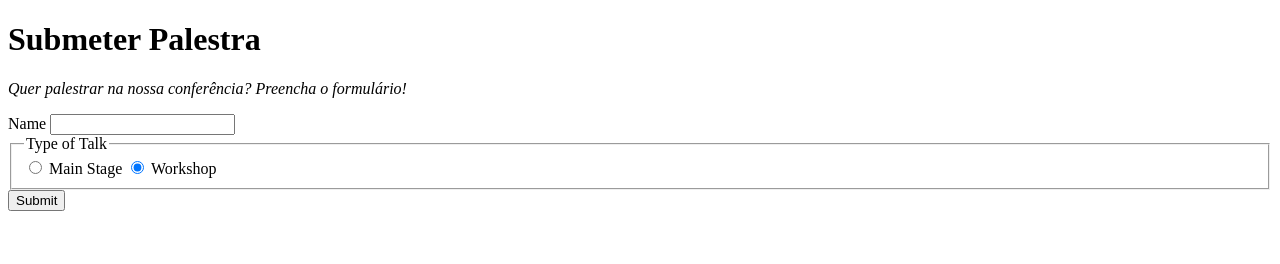
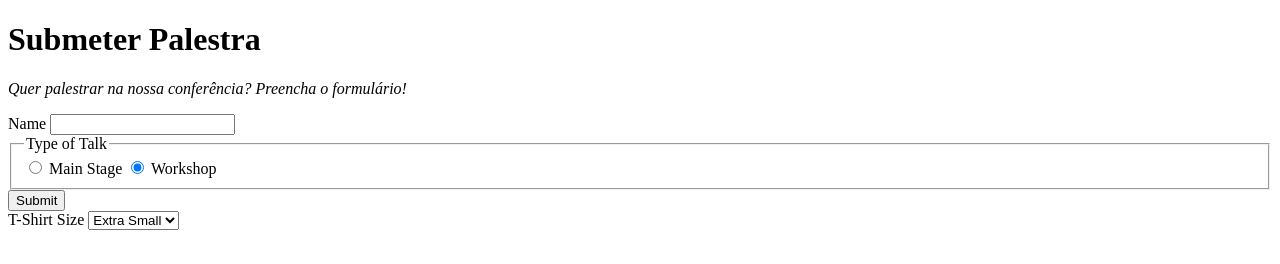
Before and after one commit to RaquelBassoSuzie/trybe-exerc-xp, a plain HTML site: page dia_6.1/index.html in a window 1280 px wide. Drawn offline with Linux system fonts and the light colour scheme.

Commit message:
lista de Items

```diff
--- a/dia_6.1/index.html
+++ b/dia_6.1/index.html
@@ -43,5 +43,16 @@
       </fieldset>
       <button id="bt" type="submit">Submit</button>
     </div>
+    <!-- LISTA DE ITENS-->
+    <div class="line-content">
+        <label for="t-shirt">T-Shirt Size</label>
+        <select id="t-shirt" name="t-shirt" required>
+        <option selected value="xs">Extra Small</option>
+        <option value="s">Small</option>
+        <option value="l">Large</option>
+
+
+
+    </div>
 </body>
 </html>
```
